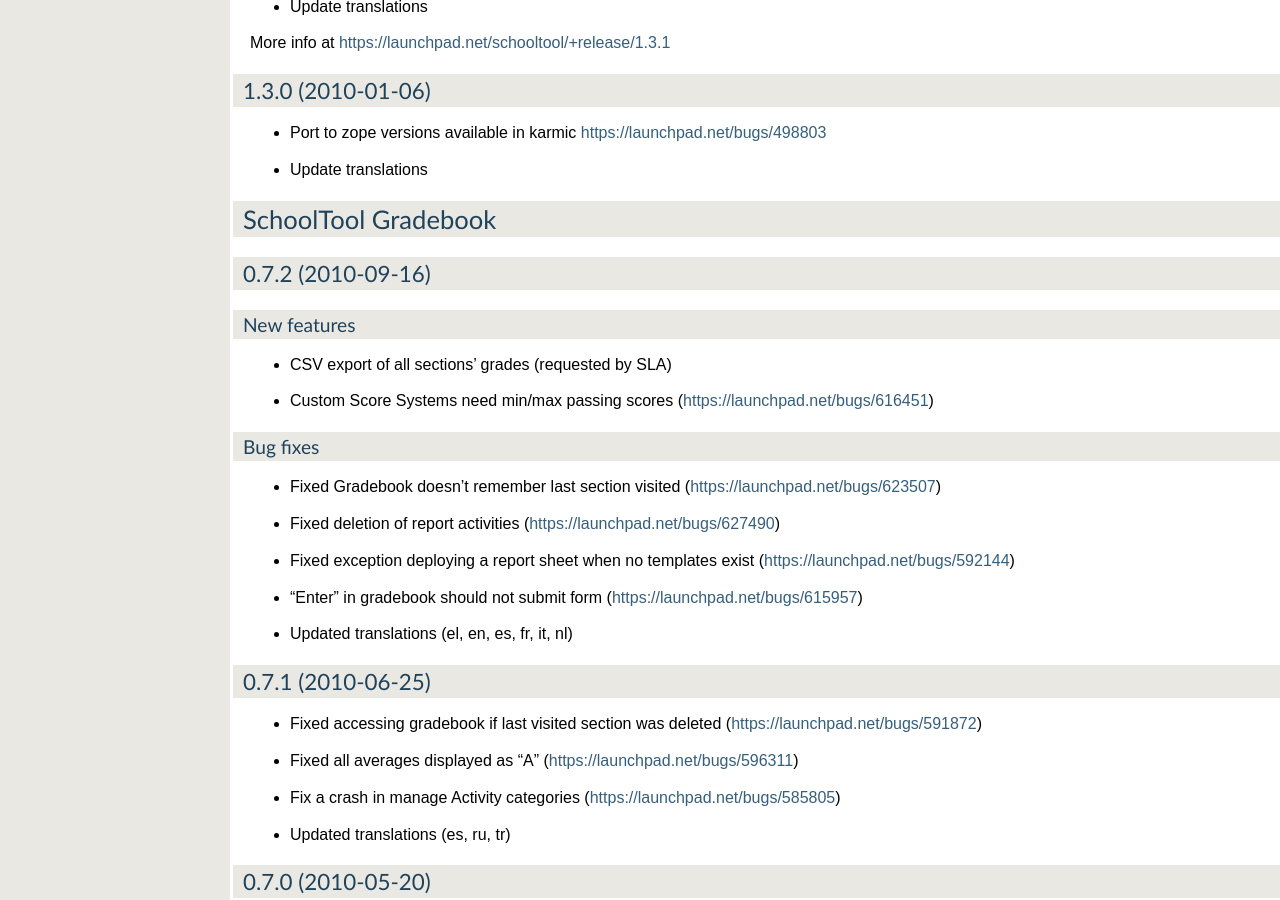
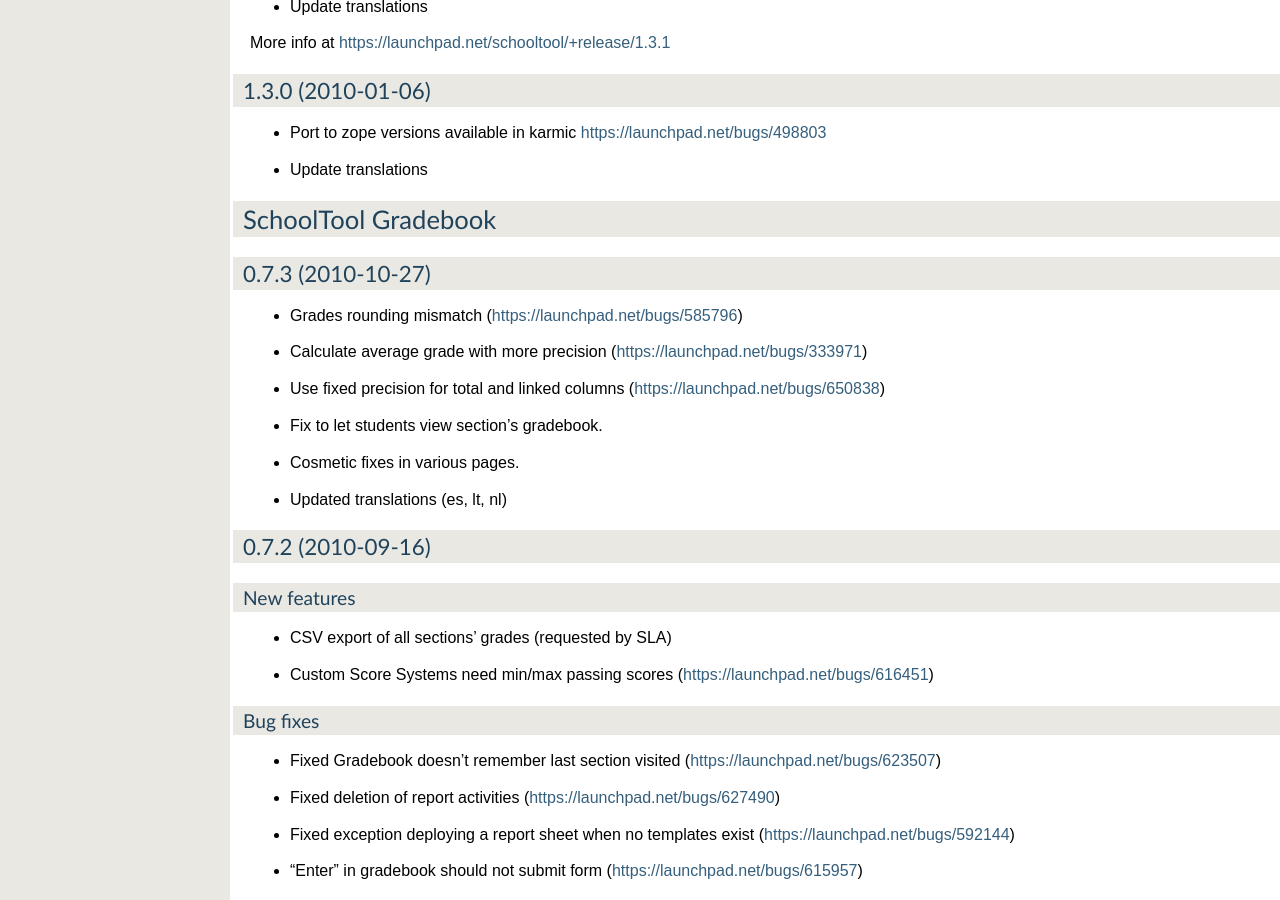
Before and after one commit to schooltool-project/schooltool-book, a Sphinx documentation site: the page built from source/1.4-release-notes.rst, in a window 1280 px wide and 900 px high, scrolled down 1549 px. Built offline with Sphinx 7.4.7, drawn with Linux system fonts in a browser that asks for light colours; some of the changed text lies outside the part shown.

Commit message:
Add latest releases in 1.4 series

```diff
--- a/source/1.4-release-notes.rst
+++ b/source/1.4-release-notes.rst
@@ -78,6 +78,17 @@
 
 SchoolTool Gradebook
 ====================
+
+0.7.3 (2010-10-27)
+------------------
+
+- Grades rounding mismatch (https://launchpad.net/bugs/585796)
+- Calculate average grade with more precision (https://launchpad.net/bugs/333971)
+- Use fixed precision for total and linked columns (https://launchpad.net/bugs/650838)
+- Fix to let students view section's gradebook.
+- Cosmetic fixes in various pages.
+- Updated translations (es, lt, nl)
+
 
 0.7.2 (2010-09-16)
 ------------------
@@ -165,6 +176,14 @@
 SchoolTool Intervention
 =======================
 
+0.3.3 (2010-10-27)
+------------------
+
+- Change style of some buttons to neutral (https://launchpad.net/bugs/613571)
+- Do not crash if persons are removed or don't have email
+- Added and updated translations (it, nl, pt_BR, sk)
+
+
 0.3.2 (2010-07-15)
 ------------------
 
@@ -209,6 +228,12 @@
 
 SchoolTool Lyceum Journal
 =========================
+
+0.6.1 (2010-10-20)
+------------------
+
+- Update translations
+
 
 0.6.0 (2010-05-26)
 ------------------
```
